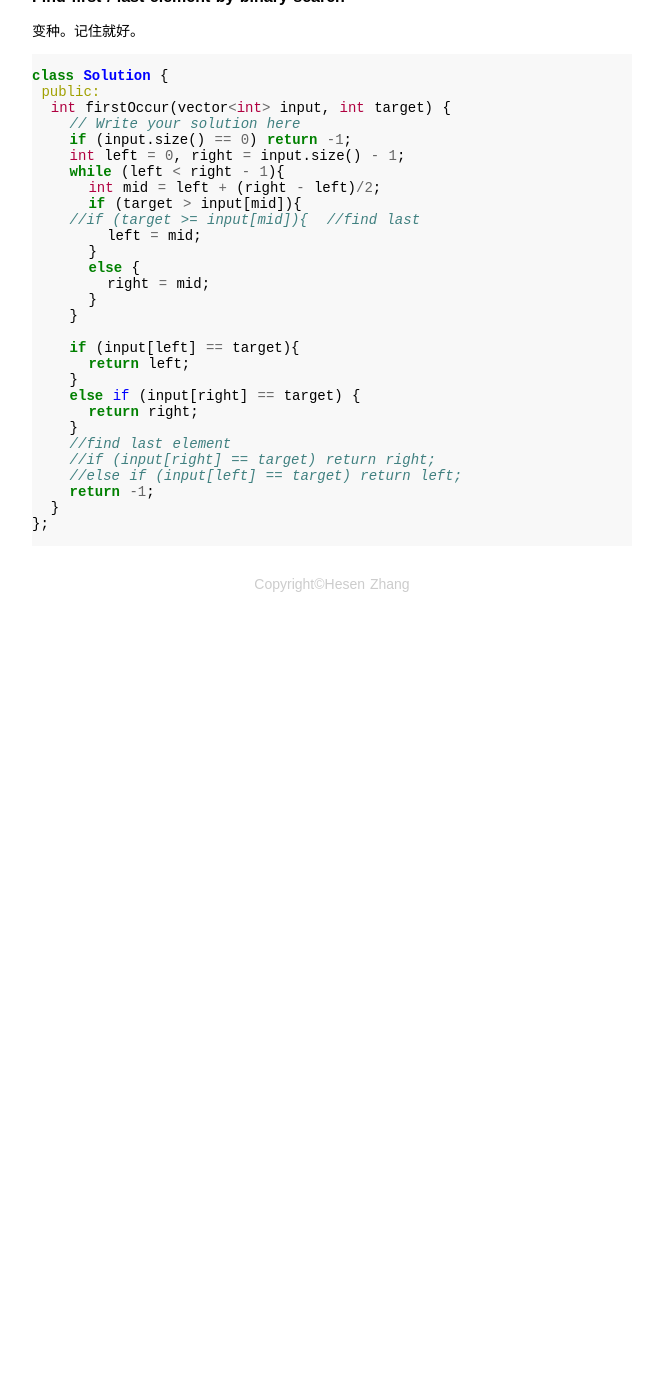
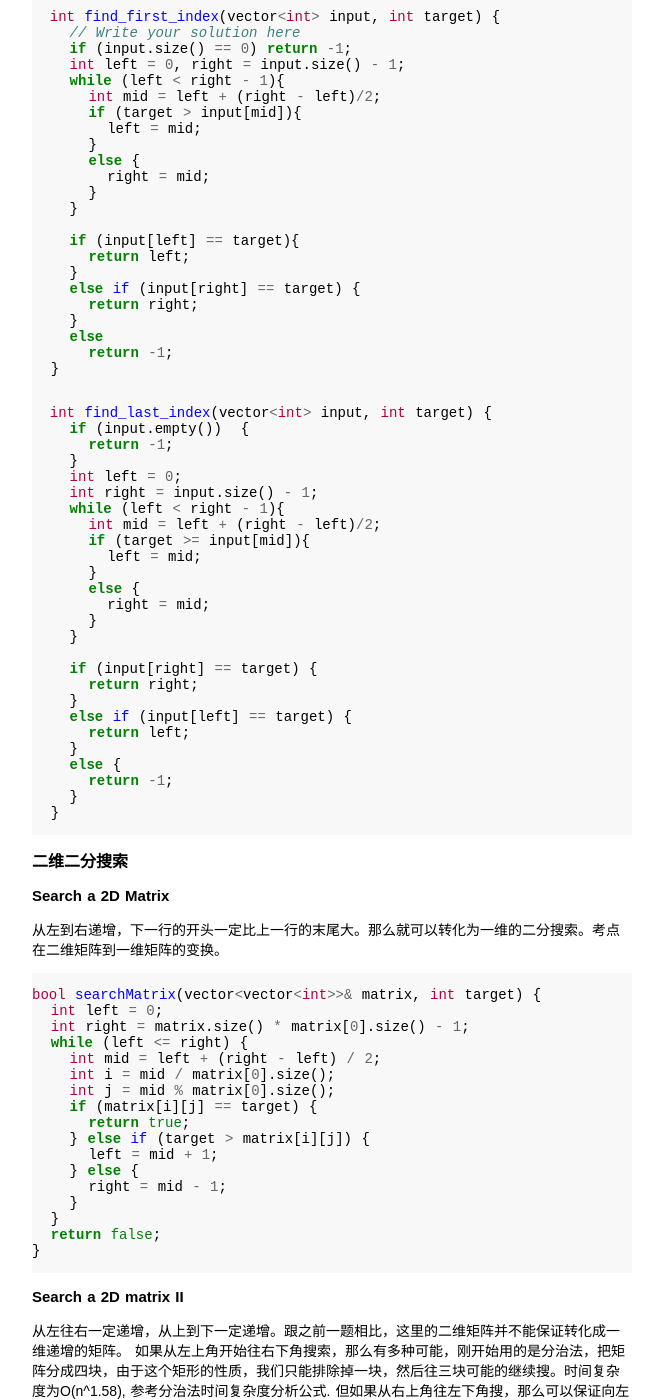
Before and after one commit to pineal/pineal.github.com, a Jekyll site: the page built from _posts/2015/2015-07-25-Binary-Search.md, in a window 1280 px wide and 1400 px high, scrolled down 503 px. Shown: the whole window, without its empty margins (508-1168 px from the left). Built offline with Jekyll 4.4.1, drawn with Linux system fonts in a browser that asks for light colours; comment, search, counter and statistics services are not loaded; before the commit the page ends 1133 px from its top, so only the background shows below that; some of the changed text lies outside the part shown.

Commit message:
update Binary Search

````diff
--- a/_posts/2015/2015-07-25-Binary-Search.md
+++ b/_posts/2015/2015-07-25-Binary-Search.md
@@ -4,19 +4,20 @@
 categories:
 - Algorithm
 tags:
-- Algorithm
 - Binary Search
 ---
 
-## ￼Classical Binary Search
-Given an sorted integer array-nums, and an integer target. Find the any or first or last position of target in nums, return -1 if target dose not exsit.
+# Binary Search
 
-~~~cpp
-class Solution {
- public:
-  int solve(vector<int> input, int target) {
-    if (input.size() == 0) return -1;
-    int left = 0, right = input.size() - 1;
+## 经典二分搜索及其变种
+
+```cpp
+  int classic_binary_search(vector<int> input, int target) {
+    if (input.empty()) {
+      return -1;
+    }
+    int left = 0;
+    int right = input.size() - 1;
     while (left <= right){
       int mid = left + (right - left)/2;
       if (input[mid] == target){
@@ -32,21 +33,16 @@
     return -1;
   }
 };
-~~~
+```
 
-## Find first / last element by binary search
-变种。记住就好。
-~~~cpp
-class Solution {
- public:
-  int firstOccur(vector<int> input, int target) {
+```cpp
+  int find_first_index(vector<int> input, int target) {
     // Write your solution here
     if (input.size() == 0) return -1;
     int left = 0, right = input.size() - 1;
     while (left < right - 1){
       int mid = left + (right - left)/2;
       if (target > input[mid]){
-    //if (target >= input[mid]){  //find last
         left = mid;
       }
       else {
@@ -60,10 +56,83 @@
     else if (input[right] == target) {
       return right;
     }
-    //find last element
-    //if (input[right] == target) return right;
-    //else if (input[left] == target) return left;
-    return -1;
+    else
+      return -1;
   }
-};
-~~~
+```
+
+```cpp
+  int find_last_index(vector<int> input, int target) {
+    if (input.empty())  {
+      return -1;
+    }
+    int left = 0;
+    int right = input.size() - 1;
+    while (left < right - 1){
+      int mid = left + (right - left)/2;
+      if (target >= input[mid]){
+        left = mid;
+      }
+      else {
+        right = mid;
+      }
+    }
+
+    if (input[right] == target) {
+      return right;
+    }
+    else if (input[left] == target) {
+      return left;
+    }
+    else {
+      return -1;
+    }
+  }
+```
+
+## 二维二分搜索
+### Search a 2D Matrix
+从左到右递增，下一行的开头一定比上一行的末尾大。那么就可以转化为一维的二分搜索。考点在二维矩阵到一维矩阵的变换。
+
+```cpp
+bool searchMatrix(vector<vector<int>>& matrix, int target) {
+  int left = 0;
+  int right = matrix.size() * matrix[0].size() - 1;
+  while (left <= right) {
+    int mid = left + (right - left) / 2;
+    int i = mid / matrix[0].size();
+    int j = mid % matrix[0].size();
+    if (matrix[i][j] == target) {
+      return true;
+    } else if (target > matrix[i][j]) {
+      left = mid + 1;
+    } else {
+      right = mid - 1;
+    }
+  }
+  return false;
+}
+```
+
+### Search a 2D matrix II
+从左往右一定递增，从上到下一定递增。跟之前一题相比，这里的二维矩阵并不能保证转化成一维递增的矩阵。
+如果从左上角开始往右下角搜索，那么有多种可能，刚开始用的是分治法，把矩阵分成四块，由于这个矩形的性质，我们只能排除掉一块，然后往三块可能的继续搜。时间复杂度为O(n^1.58), 参考分治法时间复杂度分析公式.
+但如果从右上角往左下角搜，那么可以保证向左一定是递减的，向下一定是递增的，那么可以排除掉特定行或者特定列。这样的时间复杂度出来的是O(m + n).
+
+```cpp
+bool searchMatrix(vector<vector<int>>& matrix, int target) {
+	int m = matrix.size();
+	if (m == 0) return false;
+	int n = matrix[0].size();
+	int i = 0, j = n - 1;
+	while (i < m && j >= 0) {
+		if (matrix[i][j] == target)
+			return true;
+		else if (matrix[i][j] > target) {
+			j--;
+		} else
+			i++;
+	}
+	return false;
+}
+```
````
Also changed, not shown: _posts/2015/2015-08-05-Binary-Tree.md (+0 -1 lines).
